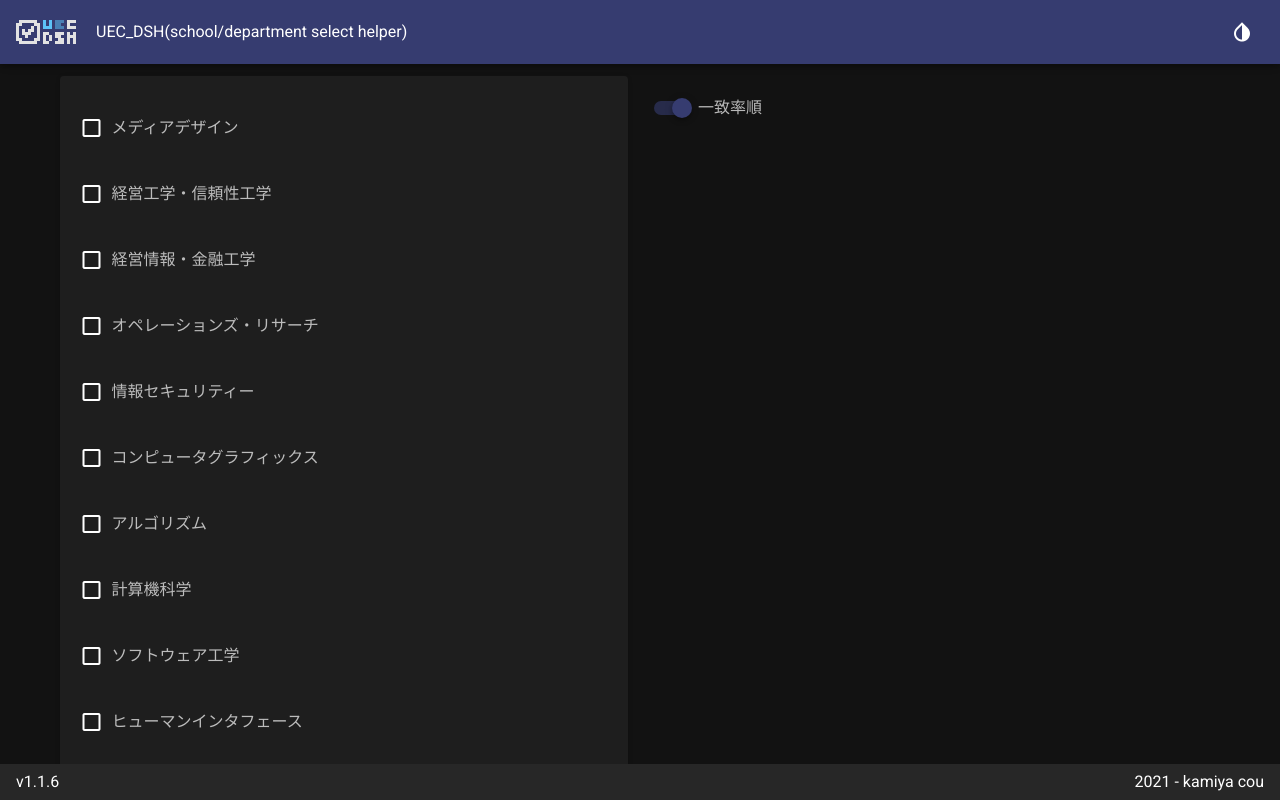
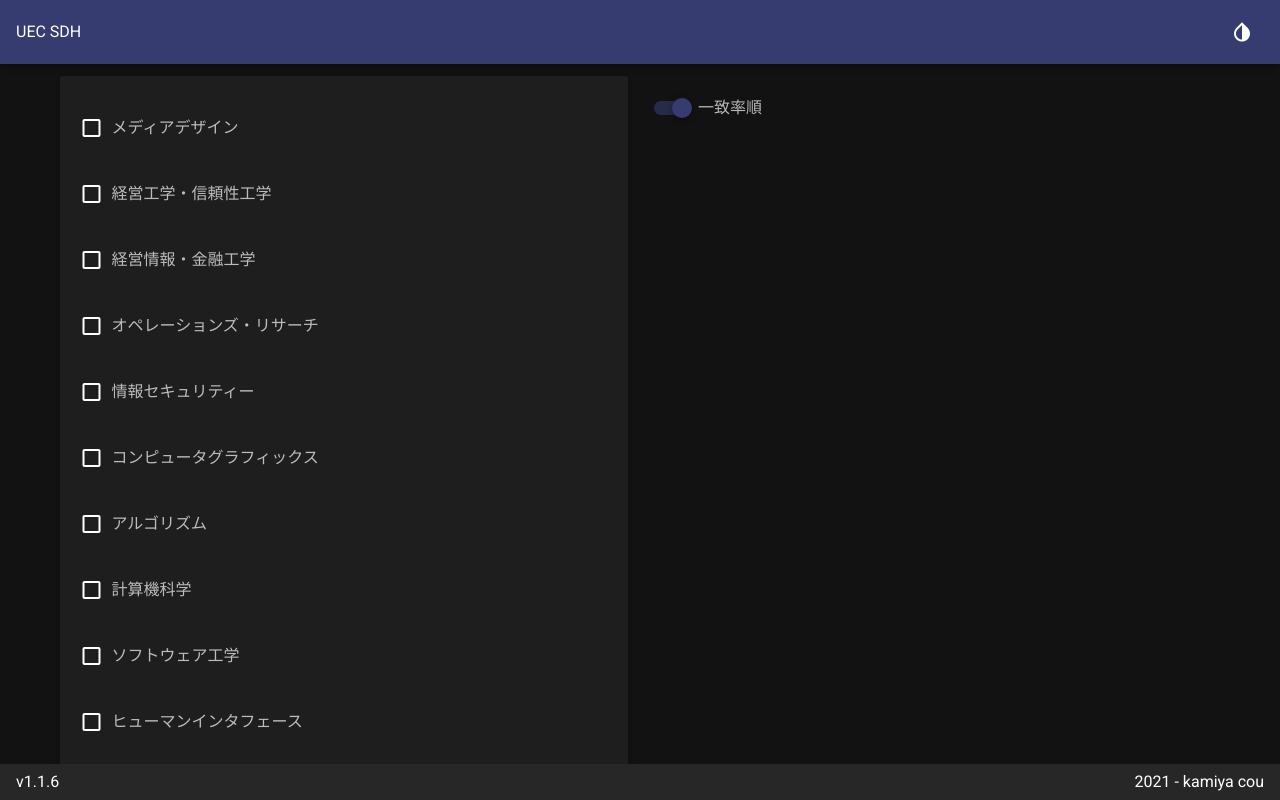
Before and after one commit to Cou01000111/uec-school-department-select-helper, a Vue app: page / in a window 1280 px wide. Shown: the top 800 px of the page. Built offline with nearby package versions, Linux system fonts and the light colour scheme.

Commit message:
fix name UEC DSH=>UEC SDH

```diff
--- a/package.json
+++ b/package.json
@@ -1,5 +1,5 @@
 {
-  "name": "UEC SDH",
+  "name": "UEC_SDH",
   "version": "1.1.6",
   "private": true,
   "scripts": {
--- a/src/App.vue
+++ b/src/App.vue
@@ -2,10 +2,8 @@
   <v-app v-model="theme">
     <v-app-bar app color="primary">
       <div class="d-flex align-center">
-        <img src="./UEC_DSH.png" alt="logo" />
-        <span style="color: white">
-          UEC_DSH(school/department select helper)</span
-        >
+        <!--<img src="./UEC_DSH.png" alt="logo" />-->
+        <span style="color: white"> UEC SDH</span>
       </div>
 
       <v-spacer></v-spacer>
```
Also changed, not shown: 7 other files (tests, documents, lock files or other folders).
